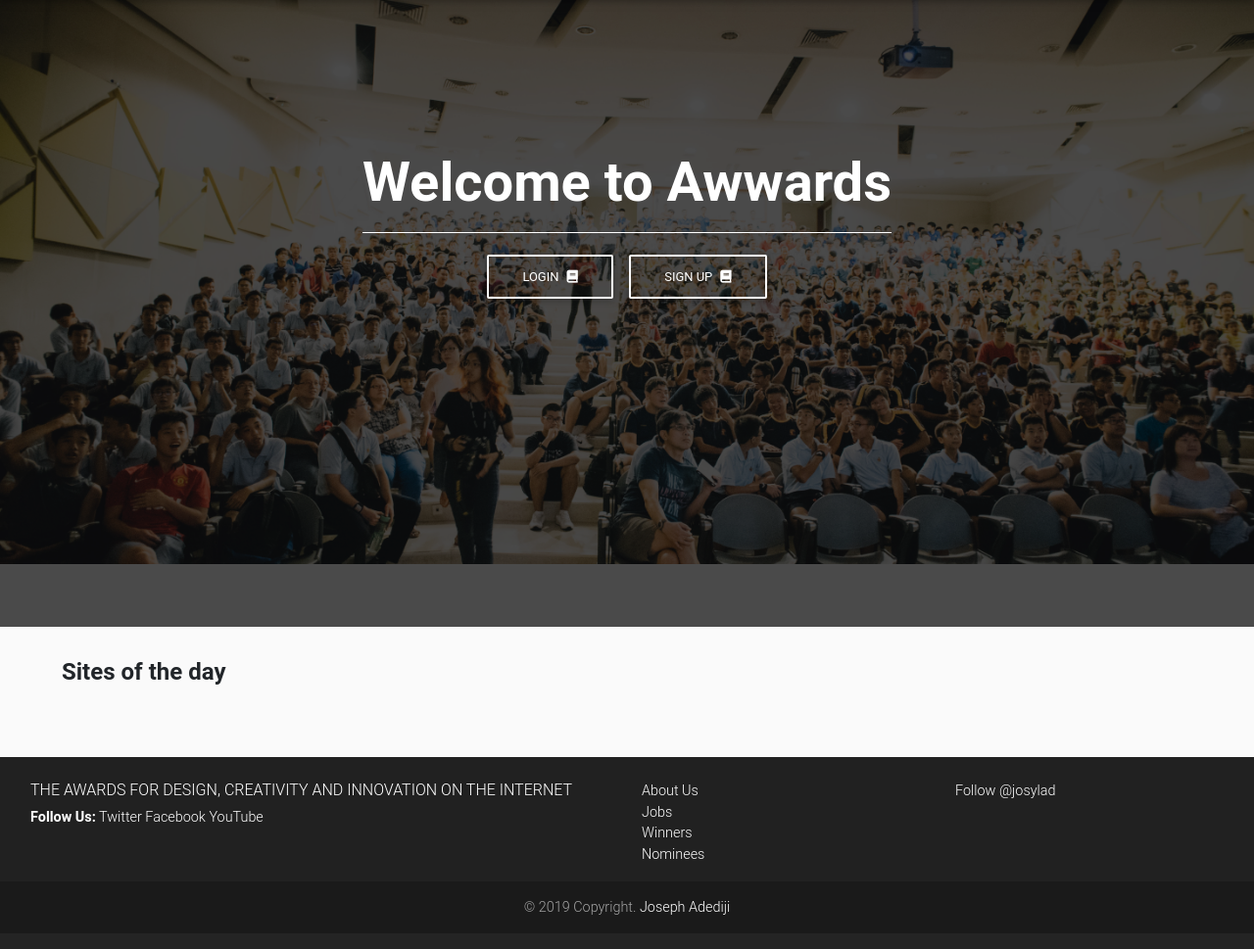
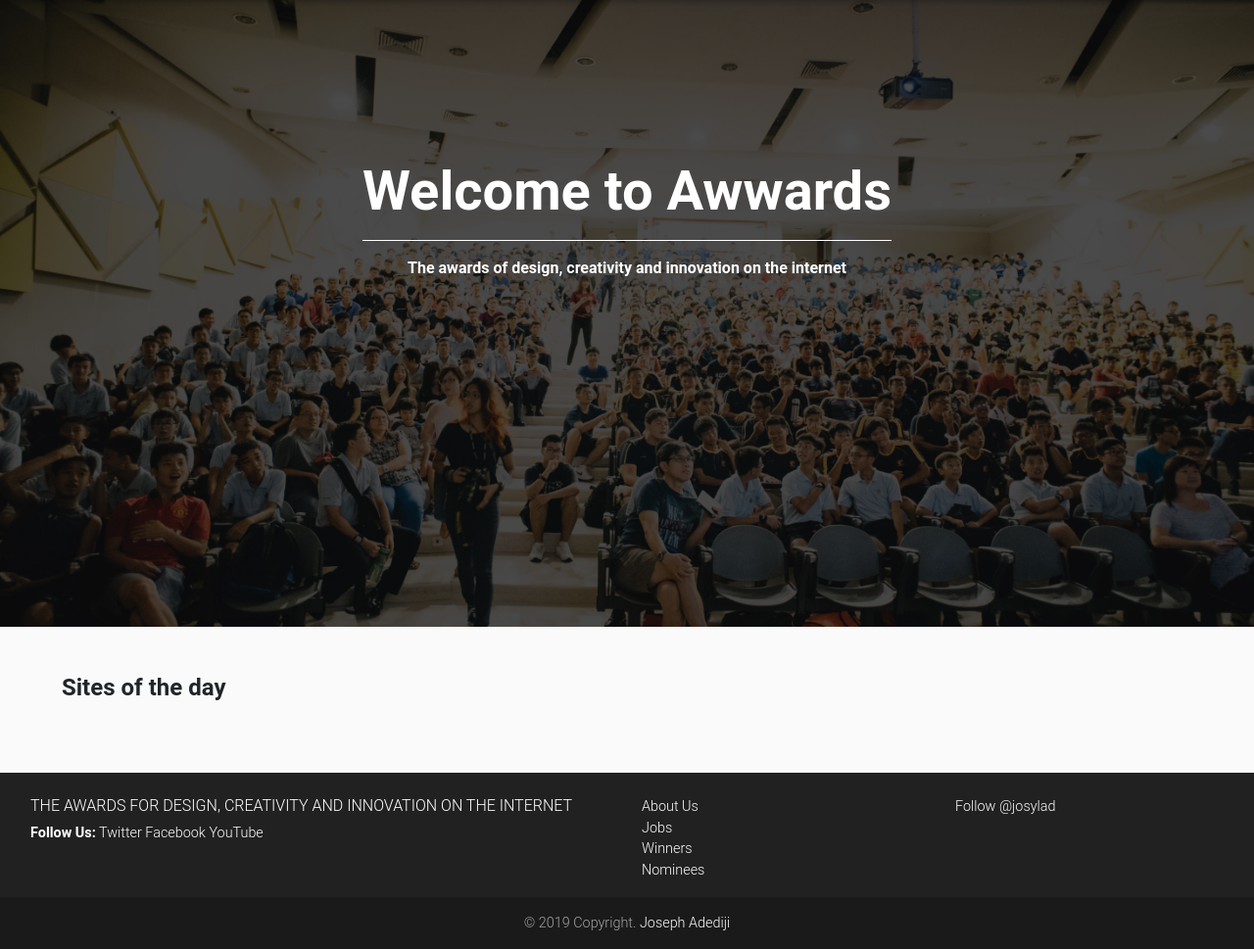
Before and after one commit to josylad/ReviewMe, a Django app: page / in a window 1280 px wide. Shown: the part 115-1084 px from the top of the page at 98% size. Before the commit the page ends 1049 px from the top, so only its background shows below. Run offline with Django 3.2, Linux system fonts and the light colour scheme; data that the repository does not hold is empty; some libraries are stand-ins or nearby versions.

Commit message:
Change homepage layout width

```diff
--- a/awwards/templates/index.html
+++ b/awwards/templates/index.html
@@ -3,7 +3,7 @@
 
 {% block content %}
 
-<div style="background:url('/media/images/homebg2.jpg'); height: 72vh; background-size: cover; background-position: center;">
+<div style="background:url('/media/images/homebg2.jpg'); height: 80vh; background-size: cover; background-position: center;">
 
   <div id="intro">
 
@@ -20,10 +20,11 @@
 
                       <!-- Divider -->
                       <hr class="hr-light">
-                      <a href="/accounts/login"><button type="button" class="btn btn-outline-white">Login<i class="fa fa-book ml-2"></i></button>
+                      <p class="font-weight-bold white-text">The awards of design, creativity and innovation on the internet</p>
+                      <!-- <a href="/accounts/login"><button type="button" class="btn btn-outline-white">Login<i class="fa fa-book ml-2"></i></button>
                       </a>
                       <a href="accounts/register"><button type="button" class="btn btn-outline-white">Sign Up<i class="fa fa-book ml-2"></i></button>
-                      </a>
+                      </a> -->
                   </div>
 
               </div>
@@ -36,7 +37,7 @@
 
 
 </div>
-<div class="pt-5 mt-5"></div>
+<div class="pt-4 mt-4"></div>
 
 <!-- end of landing layout -->
 <div class="container-fluid">
@@ -46,10 +47,10 @@
 
     <div class="row pl-2 pr-2 ml-1 mr-1">
         {% for project_item in projects %}
-            <div class="col-lg-3">
+            <div class="col-lg-4">
                 <div class="card-deck">
 
-                    <div class="card">
+                    <div class="card mb-2 mt-2">
                       <!-- Card image -->
                     <div class="view overlay zoom">
                         {% if project_item.project_image %}
```
